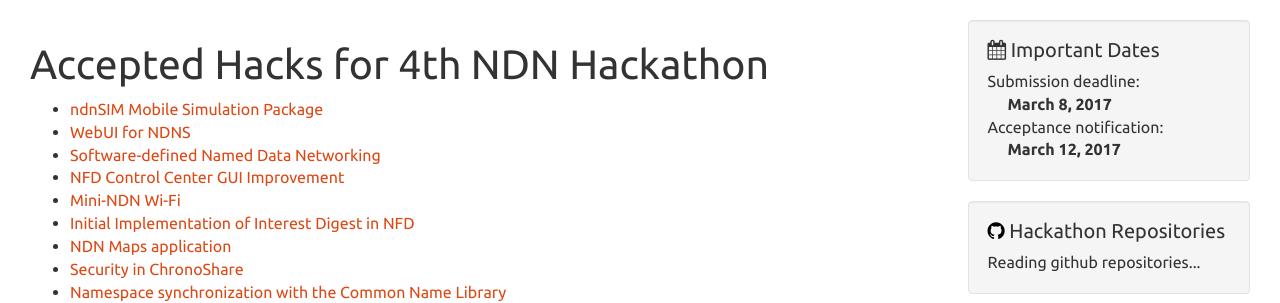
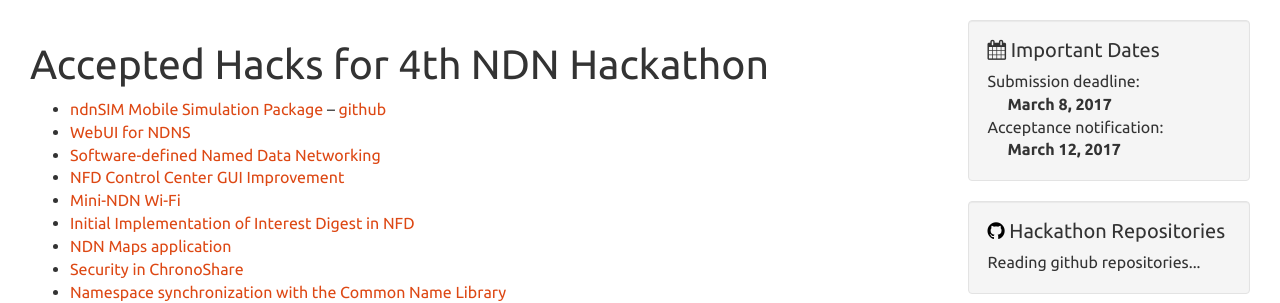
Before and after one commit to 4th-ndn-hackathon/4th-ndn-hackathon, a Jekyll site: the page built from hacks.md, in a window 1280 px wide. Shown: the part 129-432 px from the top of the page. Built offline with Jekyll 4.4.1, drawn with Linux system fonts in a browser that asks for light colours; comment, search, counter and statistics services are not loaded.

Commit message:
update github links

```diff
--- a/hacks.md
+++ b/hacks.md
@@ -5,6 +5,7 @@ title: Accepted Hacks for 4th NDN Hackathon
 
 
 - [ndnSIM Mobile Simulation Package](assets/ndnSIM-mobile-package.docx)
+  -- [github](https://github.com/4th-ndn-hackathon/NDNProSe-NDN-for-Proximity-Services)
 - [WebUI for NDNS](assets/hackthon-proposal-NDNS.pdf)
 - [Software-defined Named Data Networking](assets/sdndn-ndn-hackathon.docx)
 - [NFD Control Center GUI Improvement](assets/webui.pdf)
```
